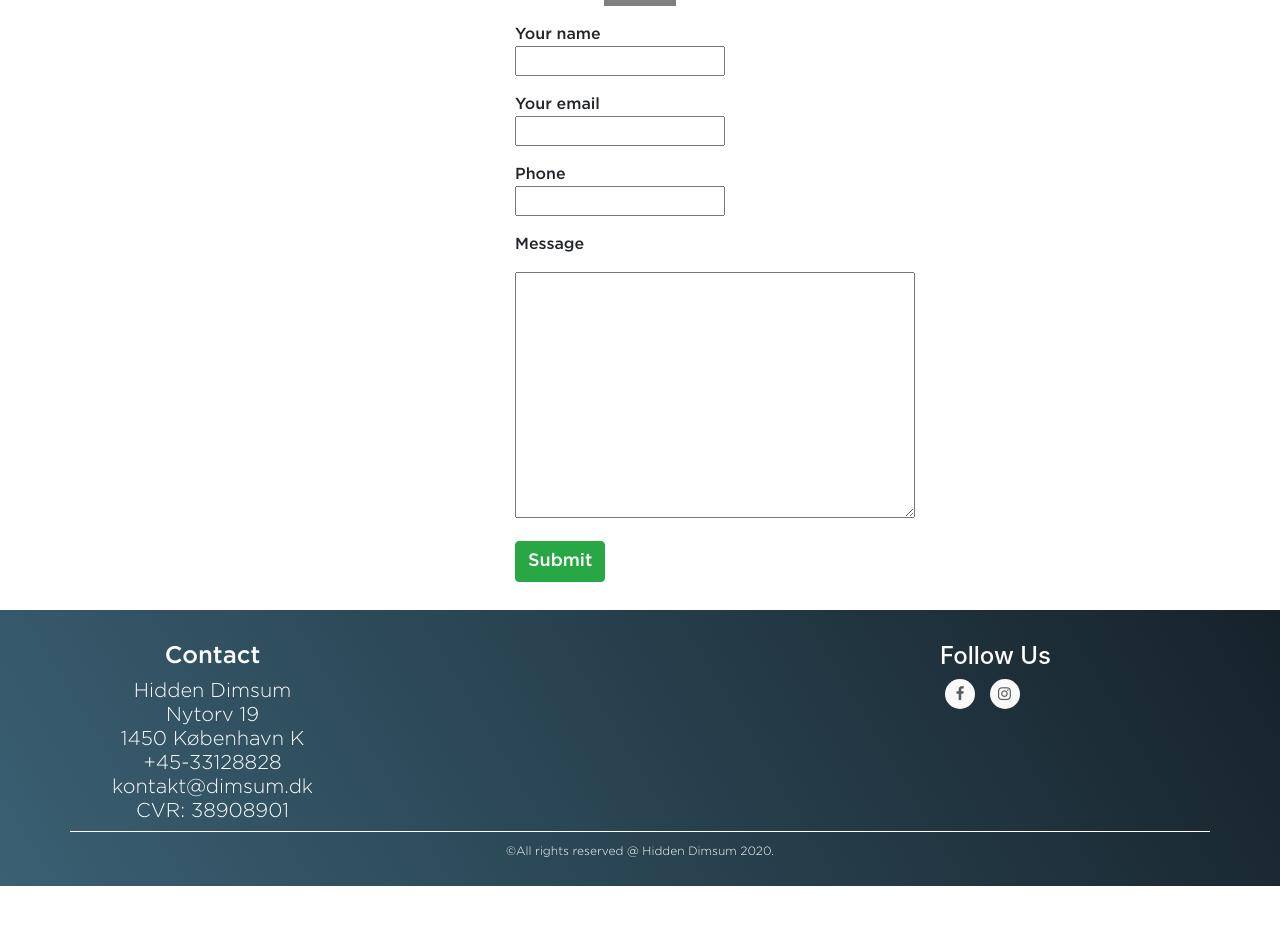
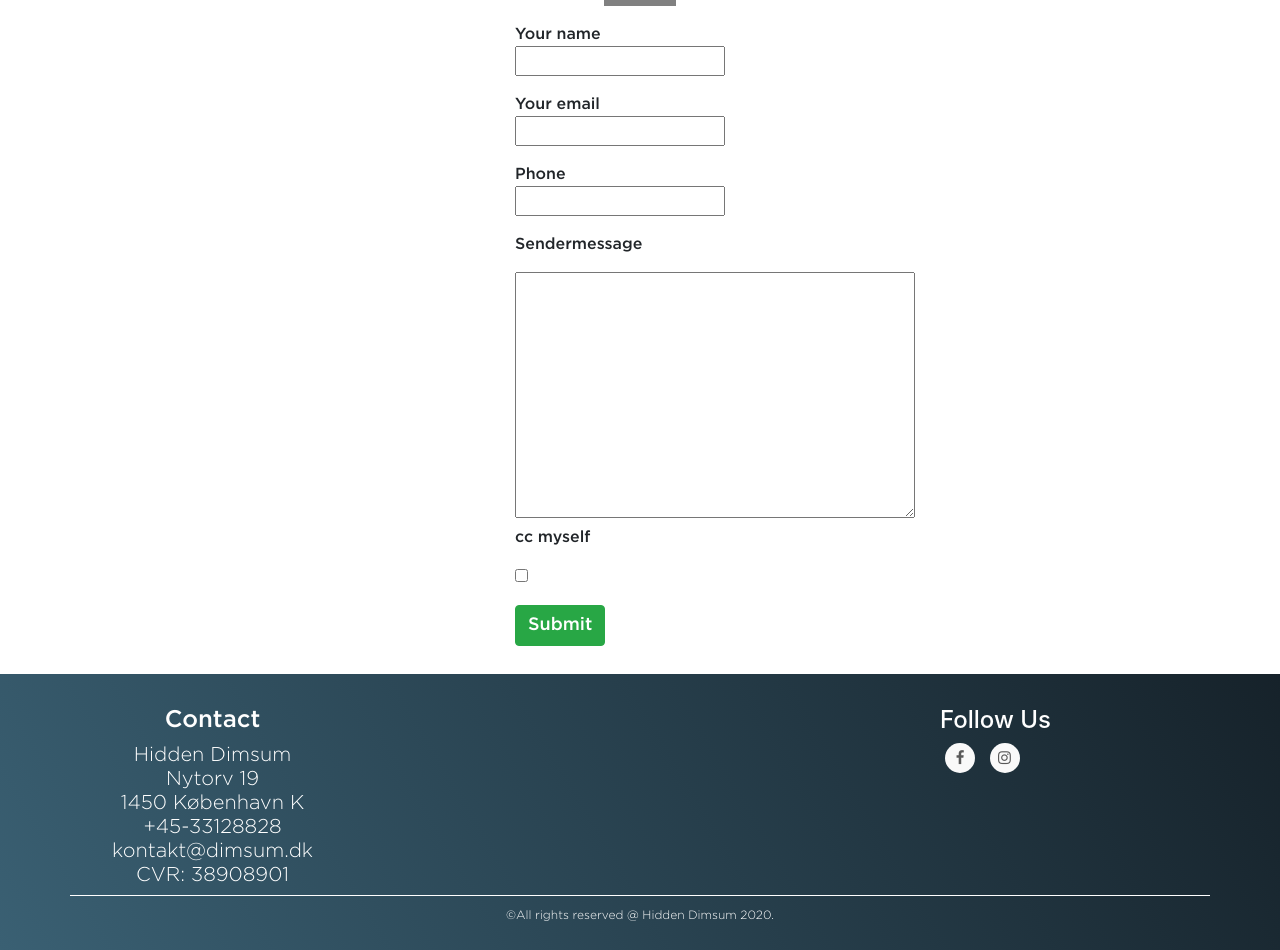
Before and after one commit to JianDk/HD_website, a Django app: page /hd2900 in a window 1280 px wide. Shown: the part 3207-4157 px from the top of the page. Before the commit the page ends 4093 px from the top, so only its background shows below. Run offline with Django 3.2, Linux system fonts and the light colour scheme; some libraries are stand-ins or nearby versions.

Commit message:
fixed bug and for contactForm

```diff
--- a/website/index/forms.py
+++ b/website/index/forms.py
@@ -2,8 +2,8 @@ from django import forms
 from django.utils.safestring import mark_safe
 
 class contactForm(forms.Form):
-    yourName = forms.CharField(label='Your name', max_length=50)
-    sender = forms.EmailField(label= 'Your email')
-    phone = forms.CharField(label = 'Phone', max_length=20, required=False)
-    message = forms.CharField(widget=forms.Textarea)
-    cc_myself = forms.BooleanField(required=False)
+    senderName = forms.CharField(label='Your name', max_length=50)
+    senderEmail = forms.EmailField(label= 'Your email')
+    senderPhone = forms.CharField(label = 'Phone', max_length=20, required=False)
+    senderMessage = forms.CharField(widget=forms.Textarea)
+    ccSender = forms.BooleanField(label = 'cc myself', required=False)
--- a/website/index/views.py
+++ b/website/index/views.py
@@ -14,9 +14,25 @@ def hd2900(request):
     if request.method == 'POST':
         form = contactForm(request.POST)
         if form.is_valid():
+            #Take the form content and send it via en email
+            senderName = form.cleaned_data['senderName']
+            senderEmail = form.cleaned_data['senderEmail']
+            senderPhone = form.cleaned_data['senderPhone']
+            senderMessage = form.cleaned_data['senderMessage']
+            ccSender = form.cleaned_data['ccSender']
+            print('here is sender name')
+            print(senderName)
+            print('sender email')
+            print(senderEmail)
+            print('sender phone')
+            print(senderPhone)
+            print('senderMessage')
+            print(senderMessage)
+            print('is cc sender true')
+            print(ccSender)
+
             messages.success(request, 'Message sent')
             return redirect('/hd2900#contactField')
     else:
         form = contactForm()
-        context = {"form" : form}
-        return render(request, template_name = 'hd2900.html', context = context)
+        return render(request, template_name = 'hd2900.html', context = {"form" : form})
--- a/website/templates/contactForm.html
+++ b/website/templates/contactForm.html
@@ -6,17 +6,21 @@
     <form action="/hd2900" method="post">
         {% csrf_token %}
         <ul id ="contactField">
-        {{ form.yourName.label }}
-        {{ form.yourName|linebreaks }}
 
-        {{ form.sender.label }}
-        {{ form.sender|linebreaks }}
+        {{ form.senderName.label }}
+        {{ form.senderName|linebreaks }}
 
-        {{ form.phone.label }}
-        {{ form.phone|linebreaks}}
+        {{ form.senderEmail.label }}
+        {{ form.senderEmail|linebreaks }}
 
-        {{ form.message.label|linebreaks }}
-        {{ form.message }}
+        {{ form.senderPhone.label }}
+        {{ form.senderPhone|linebreaks}}
+
+        {{ form.senderMessage.label|linebreaks }}
+        {{ form.senderMessage }}
+
+        {{ form.ccSender.label|linebreaks }}
+        {{ form.ccSender }}
 
         </ul>
         <button type="submit" class="btn btn-success" value ="Submit" id="contactSubmitButton">Submit</button>
@@ -30,5 +34,4 @@
         </h2>
 
     </form>
-
 </div>
```
